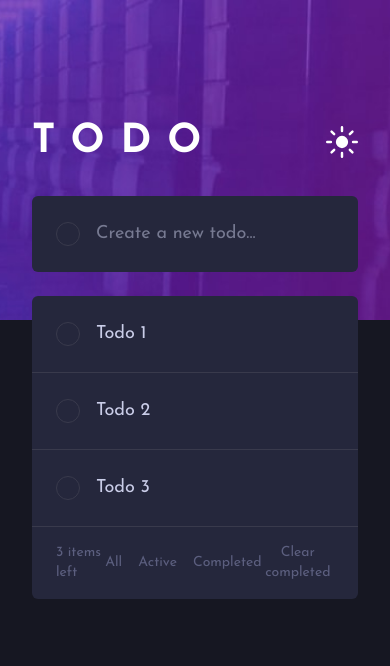
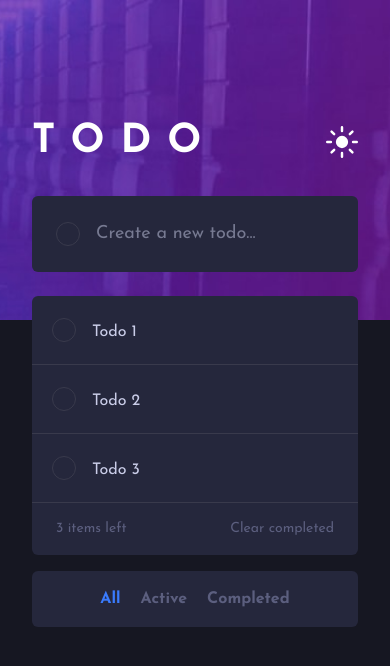
Before and after one commit to Wolfrand/todo-list-app, a React (Vite) app: page / in a window 390 px wide. Shown: the top 666 px of the page. Built offline with nearby package versions, Linux system fonts and the light colour scheme.

Commit message:
feat: add mobile filter container div

```diff
--- a/src/Components/TodoList/index.tsx
+++ b/src/Components/TodoList/index.tsx
@@ -3,7 +3,9 @@ import { ThemeContext } from "../../contexts/ThemeContext";
 import { useContext } from "react";
 
 const TodoList = () => {
-    const { theme } = useContext(ThemeContext);
+    const context = useContext(ThemeContext);
+
+    const { theme } = context;
 
     const todos = [
         { id: 1, text: "Todo 1" },
@@ -12,13 +14,16 @@ const TodoList = () => {
     ];
 
     return (
+        <>
             <div className={`${themeConfig[theme].todo.backgroundColor} rounded-md`}>
                 <ul>
                     {todos.map((todo) => (
-                    <li key={todo.id} className={`flex items-center ${themeConfig[theme].todo.textColor} p-6 text-lg border-b ${themeConfig[theme].todo.borderColor} gap-4`}>
-                        <button className={`w-6 h-6 border ${themeConfig[theme].todo.borderColor} rounded-full cursor-pointer`}></button>
+                        <li key={todo.id} className={`flex items-center ${themeConfig[theme].todo.textColor} p-5 sm:text-lg border-b ${themeConfig[theme].todo.borderColor} gap-4`}>
+                            <span className="w-6 h-6 rounded-full hover:bg-[linear-gradient(to_right,hsl(192,100%,67%),hsl(280,87%,65%))] hover:p-px">
+                                <button className={`w-full h-full border ${themeConfig[theme].todo.borderColor} ${themeConfig[theme].todo.backgroundColor} rounded-full cursor-pointer`}></button>
+                            </span>
 
-                        <p>{todo.text}</p>
+                            <p className="pt-1">{todo.text}</p>
                         </li>
                     ))}
                 </ul>
@@ -26,15 +31,22 @@ const TodoList = () => {
                 <div className={`flex justify-between ${themeConfig[theme].filter.textColor} text-sm px-6 py-4`}>
                     <p>{todos.length} items left</p>
 
-                <div className="flex gap-4">
-                    <button className="cursor-pointer">All</button>
-                    <button className="cursor-pointer">Active</button>
-                    <button className="cursor-pointer">Completed</button>
+                    <div className="hidden sm:flex gap-4">
+                        <button className={`cursor-pointer font-bold ${themeConfig[theme].filter.hover} text-bright-blue`}>All</button>
+                        <button className={`cursor-pointer font-bold ${themeConfig[theme].filter.hover}`}>Active</button>
+                        <button className={`cursor-pointer font-bold ${themeConfig[theme].filter.hover}`}>Completed</button>
                     </div>
 
-                <button className="cursor-pointer">Clear completed</button>
+                    <button className={`cursor-pointer ${themeConfig[theme].filter.hover}`}>Clear completed</button>
                 </div>
             </div>
+
+            <div className={` flex justify-center gap-5 py-4 rounded-md mt-4 ${themeConfig[theme].todo.backgroundColor} ${themeConfig[theme].filter.textColor} sm:hidden`}>
+                <button className={`cursor-pointer font-bold ${themeConfig[theme].filter.hover} text-bright-blue`}>All</button>
+                <button className={`cursor-pointer font-bold ${themeConfig[theme].filter.hover}`}>Active</button>
+                <button className={`cursor-pointer font-bold ${themeConfig[theme].filter.hover}`}>Completed</button>
+            </div>
+        </>
     )
 };
 
```
Lines whose indentation alone changed are shown as unchanged.
